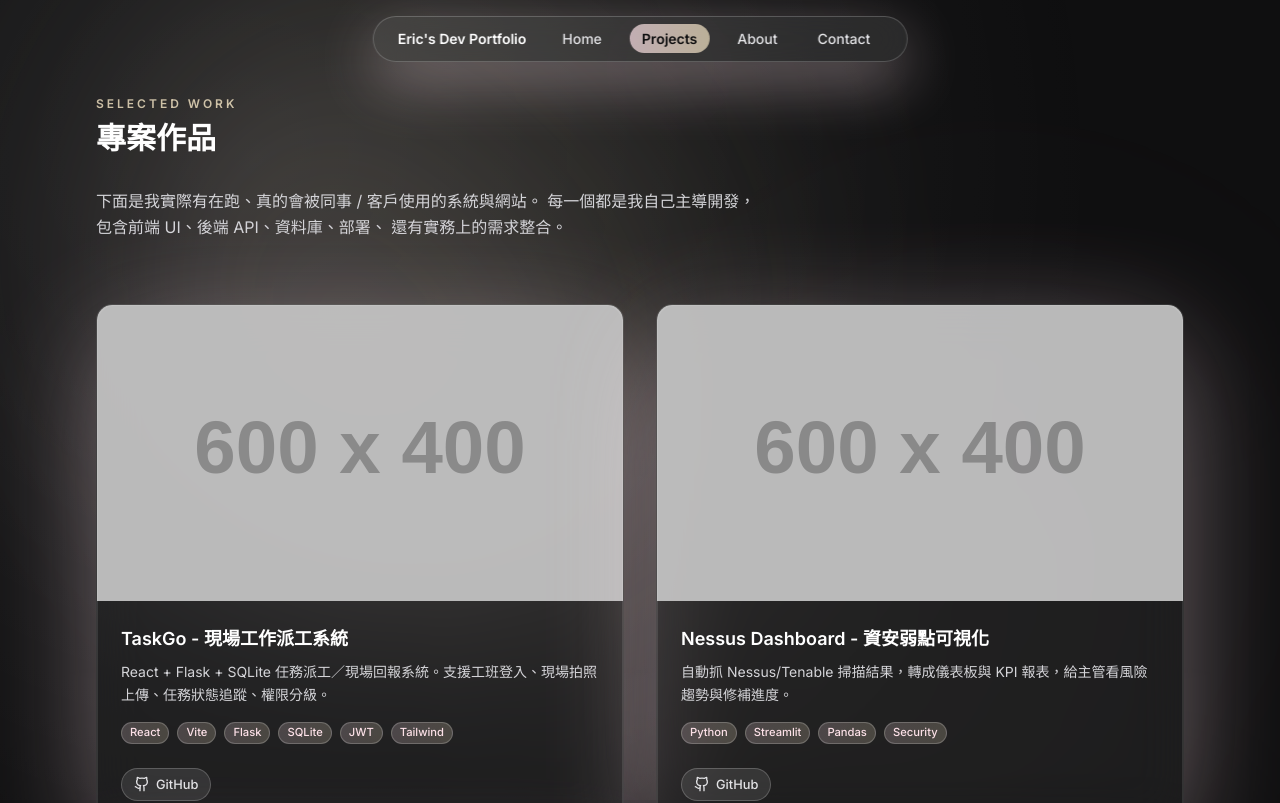
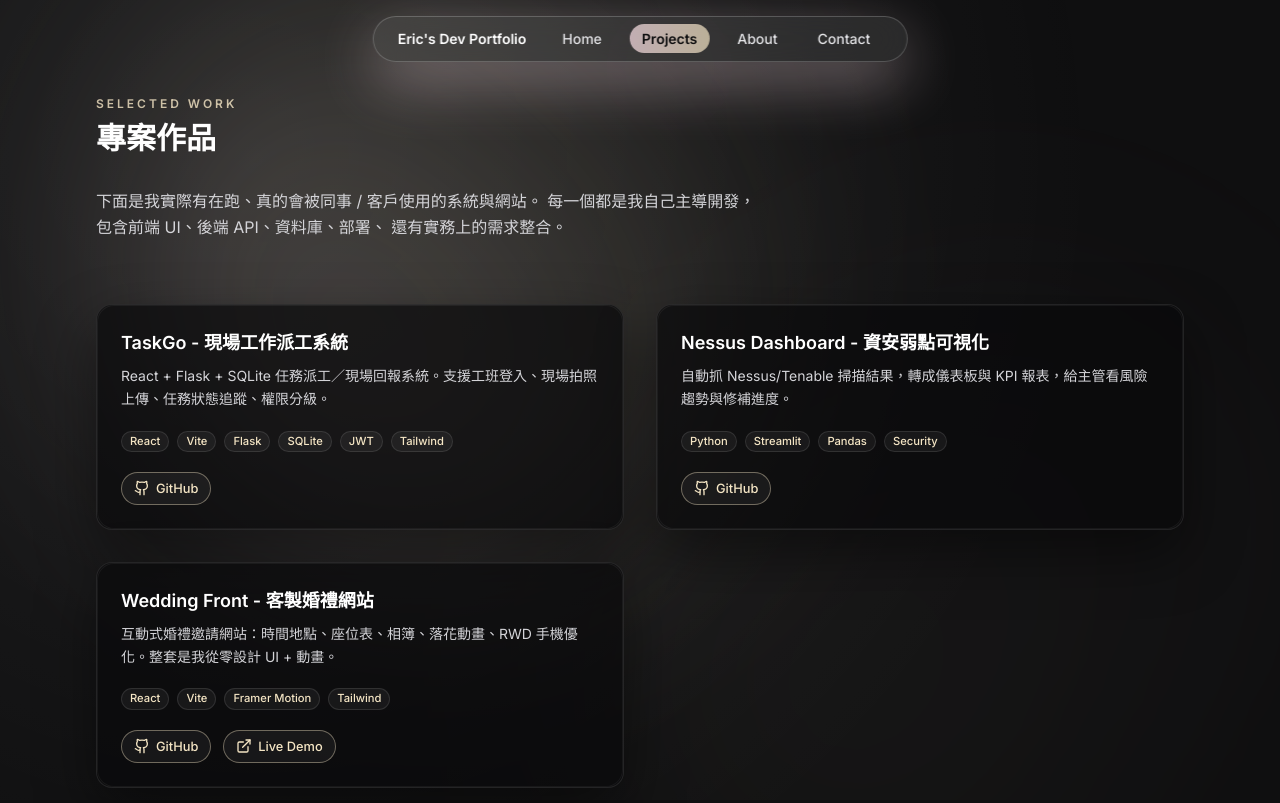
Before and after one commit to and910805/eric-s-dev-site, a React (Vite) app: page /projects in a window 1280 px wide. Shown: the top 803 px of the page. Built offline with nearby package versions, Linux system fonts and the light colour scheme.

Commit message:
Simplify project cards and remove thumbnails

```diff
--- a/src/components/ProjectCard.jsx
+++ b/src/components/ProjectCard.jsx
@@ -4,51 +4,44 @@ import { Github, ExternalLink } from 'lucide-react'
 
 export default function ProjectCard({ project }) {
   return (
-    <motion.div
+    <motion.article
       initial={{ opacity: 0, y: 24 }}
       whileInView={{ opacity: 1, y: 0 }}
       viewport={{ once: true, amount: 0.3 }}
       transition={{ duration: 0.4 }}
-      className="group relative flex flex-col overflow-hidden rounded-2xl border border-white/10 bg-white/5 backdrop-blur-xl shadow-glow-pink hover:shadow-[0_40px_120px_rgba(245,230,197,0.4)] transition-shadow duration-300"
+      className="group relative flex h-full flex-col gap-5 rounded-2xl border border-white/10 bg-zinc-950/70 p-6 shadow-[0_24px_60px_rgba(0,0,0,0.45)] transition hover:border-white/20 hover:bg-zinc-900/80"
     >
-      <div className="aspect-video w-full overflow-hidden bg-ink-dark/50">
-        <img
-          src={project.img}
-          alt={project.title}
-          className="h-full w-full object-cover object-center opacity-90 transition duration-300 group-hover:scale-105 group-hover:opacity-100"
-        />
-      </div>
-
-      <div className="flex flex-col gap-4 p-6">
-        <div>
-          <h3 className="text-lg font-semibold text-white flex flex-wrap items-center gap-2">
+      <div className="space-y-2">
+        <h3 className="text-lg font-semibold text-white">
           {project.title}
         </h3>
-          <p className="mt-2 text-sm leading-relaxed text-zinc-300">
+        <p className="text-sm leading-relaxed text-zinc-300">
           {project.description}
         </p>
       </div>
 
+      {project.tech?.length > 0 && (
         <div className="flex flex-wrap gap-2 text-[0.7rem]">
           {project.tech.map((tag) => (
             <span
               key={tag}
-              className="rounded-full bg-gradient-to-r from-blush-pink/20 to-soft-gold/20 text-blush-pink border border-white/20 px-2 py-1 font-medium text-[0.7rem] leading-none"
+              className="rounded-full border border-white/10 bg-white/5 px-2 py-1 font-medium leading-none text-soft-gold"
             >
               {tag}
             </span>
           ))}
         </div>
+      )}
 
-        <div className="mt-2 flex flex-wrap gap-3 text-[0.8rem]">
+      <div className="mt-auto flex flex-wrap gap-3 text-[0.8rem]">
         {project.github && (
           <a
             href={project.github}
             target="_blank"
             rel="noopener noreferrer"
-              className="inline-flex items-center gap-1.5 rounded-full border border-white/20 bg-white/10 px-3 py-1.5 font-medium text-zinc-200 hover:text-white hover:bg-white/20 transition"
+            className="inline-flex items-center gap-1.5 rounded-full border border-soft-gold/40 bg-white/5 px-3 py-1.5 font-medium text-soft-gold transition hover:border-soft-gold/80 hover:bg-white/10 hover:text-white"
           >
-              <Github className="w-4 h-4" />
+            <Github className="h-4 w-4" />
             <span>GitHub</span>
           </a>
         )}
@@ -57,17 +50,15 @@ export default function ProjectCard({ project }) {
             href={project.demo}
             target="_blank"
             rel="noopener noreferrer"
-              className="inline-flex items-center gap-1.5 rounded-full border border-white/20 bg-white/10 px-3 py-1.5 font-medium text-zinc-200 hover:text-white hover:bg-white/20 transition"
+            className="inline-flex items-center gap-1.5 rounded-full border border-soft-gold/40 bg-white/5 px-3 py-1.5 font-medium text-soft-gold transition hover:border-soft-gold/80 hover:bg-white/10 hover:text-white"
           >
-              <ExternalLink className="w-4 h-4" />
+            <ExternalLink className="h-4 w-4" />
             <span>Live Demo</span>
           </a>
         )}
       </div>
-      </div>
 
-      {/* subtle gradient border glow */}
-      <div className="pointer-events-none absolute inset-px rounded-[1rem] ring-1 ring-white/10 ring-offset-0" />
-    </motion.div>
+      <div className="pointer-events-none absolute inset-px rounded-[1rem] ring-1 ring-white/5" />
+    </motion.article>
   )
 }
--- a/src/data/projects.js
+++ b/src/data/projects.js
@@ -4,7 +4,6 @@ export const projects = [
     description:
       'React + Flask + SQLite 任務派工／現場回報系統。支援工班登入、現場拍照上傳、任務狀態追蹤、權限分級。',
     tech: ['React', 'Vite', 'Flask', 'SQLite', 'JWT', 'Tailwind'],
-    img: 'https://placehold.co/600x400/111827/FFFFFF?text=TaskGo',
     github: 'https://github.com/and910805/taskgo',
     demo: null,
   },
@@ -13,7 +12,6 @@ export const projects = [
     description:
       '自動抓 Nessus/Tenable 掃描結果，轉成儀表板與 KPI 報表，給主管看風險趨勢與修補進度。',
     tech: ['Python', 'Streamlit', 'Pandas', 'Security'],
-    img: 'https://placehold.co/600x400/111827/FFFFFF?text=Nessus+Dashboard',
     github: 'https://github.com/and910805/nessus_dashboard',
     demo: null,
   },
@@ -22,7 +20,6 @@ export const projects = [
     description:
       '互動式婚禮邀請網站：時間地點、座位表、相簿、落花動畫、RWD 手機優化。整套是我從零設計 UI + 動畫。',
     tech: ['React', 'Vite', 'Framer Motion', 'Tailwind'],
-    img: 'https://placehold.co/600x400/111827/FFFFFF?text=Wedding+Site',
     github: 'https://github.com/and910805/wedding-front',
     demo: 'https://and910805.github.io/wedding-front',
   },
```
Lines whose indentation alone changed are shown as unchanged.
